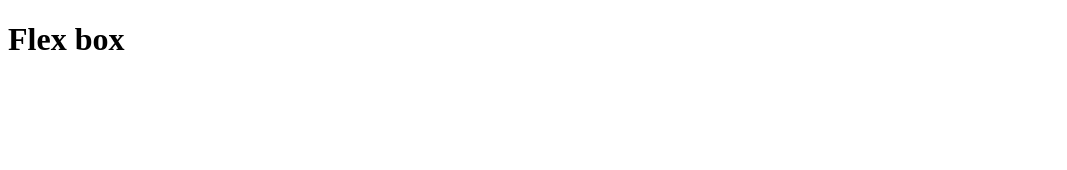
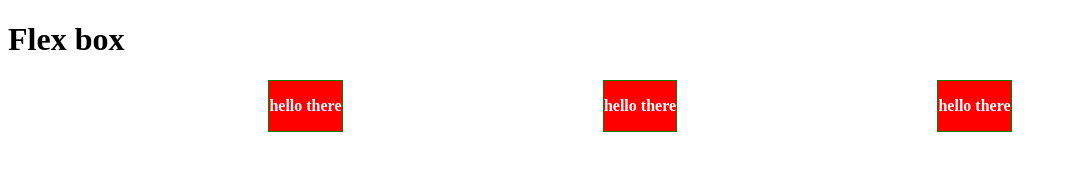
Before and after one commit to BilalMern/CSS, a plain HTML site: page Flex box/index.html in a window 1280 px wide. Shown: the whole page, without its empty margins (0-1067 px from the left). Drawn offline with Linux system fonts and the light colour scheme.

Commit message:
flex box

```diff
--- a/Flex box/index.html
+++ b/Flex box/index.html
@@ -1,12 +1,23 @@
 <!DOCTYPE html>
 <html lang="en">
+
 <head>
     <meta charset="UTF-8">
     <meta name="viewport" content="width=device-width, initial-scale=1.0">
     <title>Document</title>
     <link rel="stylesheet" href="style.css">
 </head>
+
 <body>
     <h1>Flex box</h1>
+    <div class="main1">
+<div id="para1"><p>hello there</p></div>
+<div id="para2"><p>hello there</p></div>
+<div id="para3"><p>hello there</p></div>
+
+    </div>
+
+
 </body>
+
 </html>
--- a/Flex box/style.css
+++ b/Flex box/style.css
@@ -0,0 +1,25 @@
+.main1{
+    display: flex;
+    justify-content: space-evenly;
+    flex-wrap: wrap;
+}
+#para1{
+    border: 1px solid green;
+    color: white;
+    background-color: red;
+    font-weight: bolder;
+}
+
+#para2{
+    border: 1px solid green;
+    color: white;
+    background-color: red;
+    font-weight: bolder;
+}
+
+#para3{
+    border: 1px solid green;
+    color: white;
+    background-color: red;
+    font-weight: bolder;
+}
```
